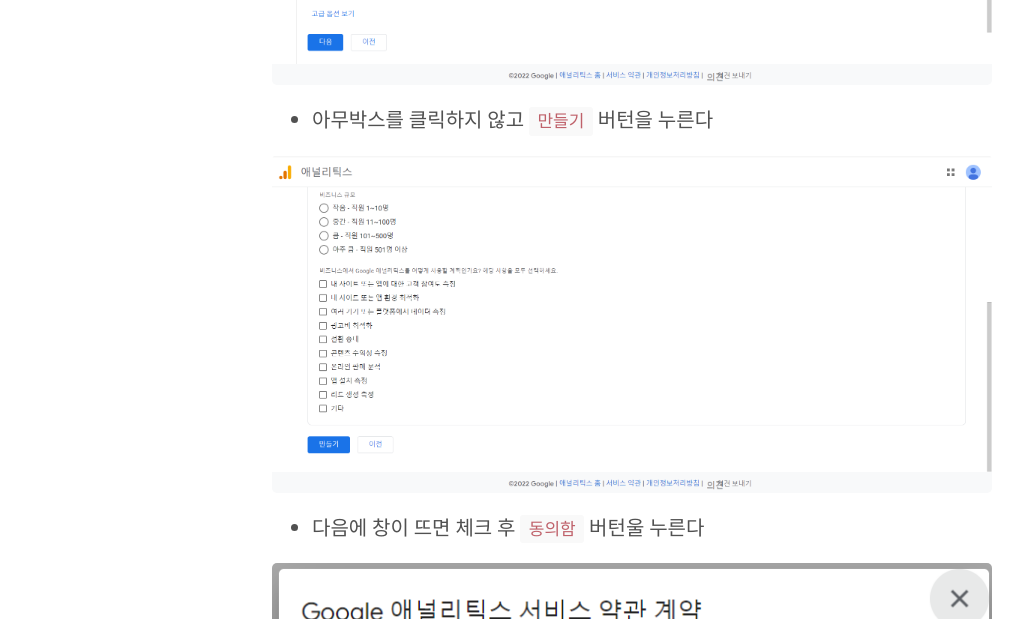
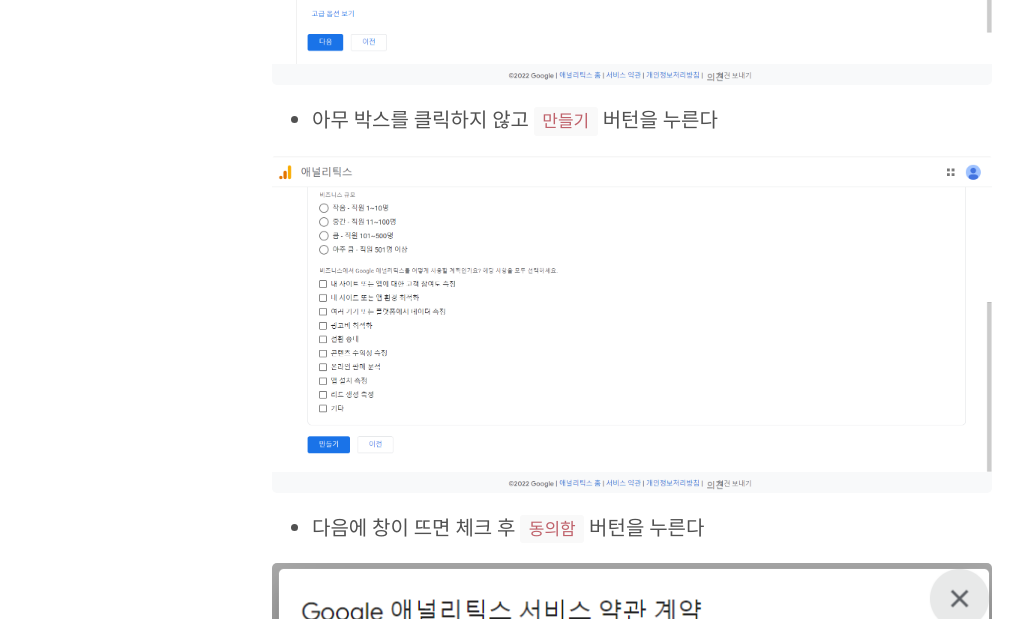
Before and after one commit to 20223073/20223073.github.io, a Jekyll site: the page built from _posts/2022-11-28-google-analytics.md, in a window 1280 px wide and 1400 px high, scrolled down 856 px. Shown: the part 154-773 px from the top of the window, without its empty margins (8-1031 px from the left). Built offline with Jekyll 4.4.1, drawn with Linux system fonts in a browser that asks for light colours; comment, search, counter and statistics services are not loaded; some of the changed text lies outside the part shown.

Commit message:
update: post typos

````diff
--- a/_posts/2022-11-28-google-analytics.md
+++ b/_posts/2022-11-28-google-analytics.md
@@ -21,11 +21,11 @@
 
 ![screenshot5](https://raw.githubusercontent.com/20223073/20223073.github.io/main/public/screenshot5.png)
 
-- 아무박스를 클릭하지 않고 `만들기` 버턴을 누른다
+- 아무 박스를 클릭하지 않고 `만들기` 버턴을 누른다
 
 ![screenshot6](https://raw.githubusercontent.com/20223073/20223073.github.io/main/public/screenshot6.png)
 
-- 다음에 창이 뜨면 체크 후 `동의함` 버턴울 누른다
+- 다음에 창이 뜨면 체크 후 `동의함` 버턴을 누른다
 
 ![screenshot7](https://raw.githubusercontent.com/20223073/20223073.github.io/main/public/screenshot7.png)
 
@@ -62,7 +62,7 @@
 google_analytics: G-XXXXXXXXXX
 ```
 
-- 다음 코드를 `</head>` 태그의 위에 붙여넣기
+- 다음 코드를 `</head>` 태그의 위에 붙여 넣기
 ![screenshot](https://raw.githubusercontent.com/20223073/20223073.github.io/main/public/screenshot12.png)
 
 
````
Also changed, not shown: other parts of _posts/2022-11-28-google-analytics.md (+2 -2 lines).
